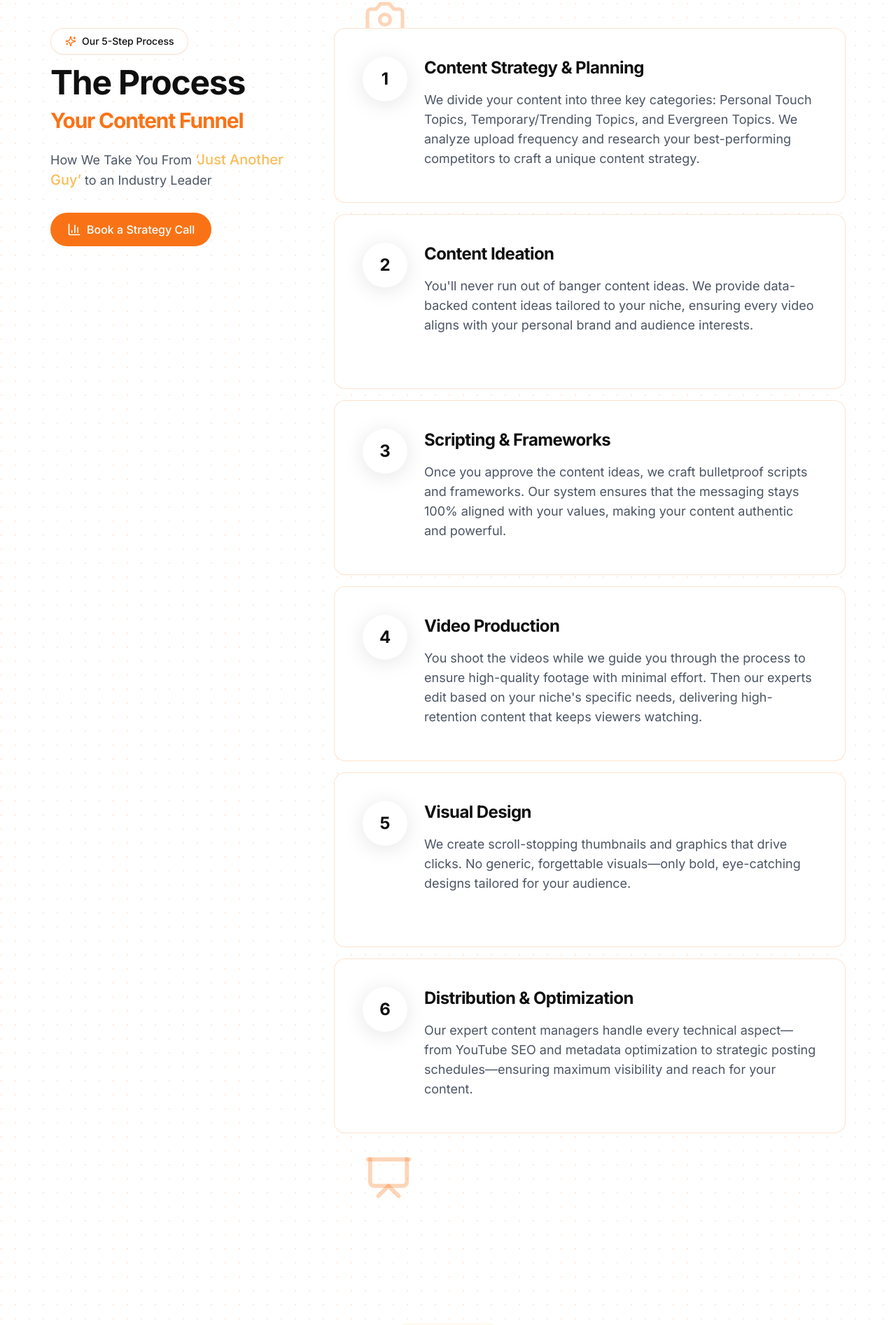
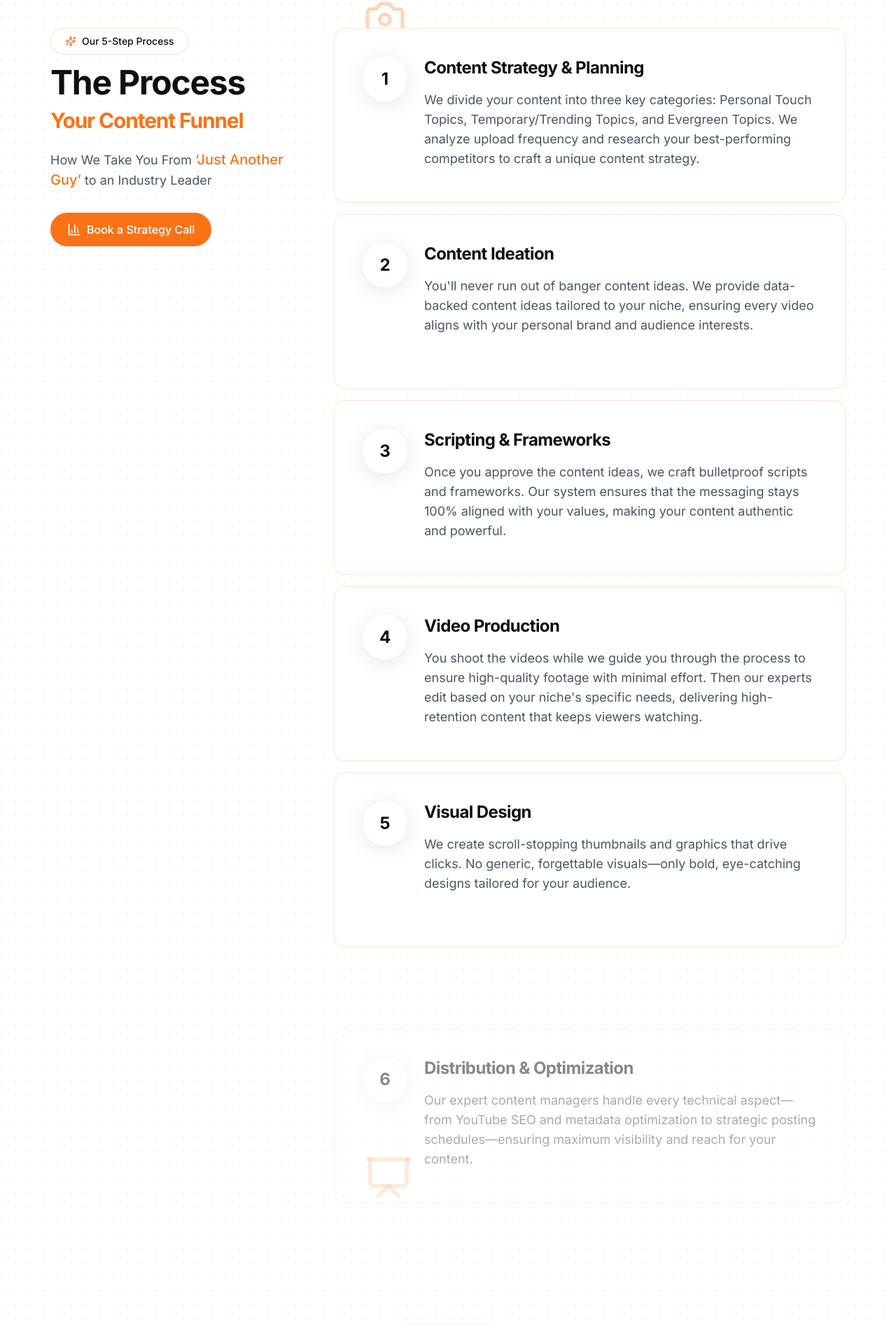
Before and after one commit to VinayakPorwal/content-flix, a React (Vite) app: page / in a window 1280 px wide. Shown: the part 1177-3071 px from the top of the page at 70% size. Built offline with nearby package versions, Linux system fonts and the light colour scheme.

Commit message:
Restore Process Step Sticky Effect
Restores the sticky and stack effect to the process steps component.

```diff
--- a/src/components/ProcessSteps.tsx
+++ b/src/components/ProcessSteps.tsx
@@ -25,6 +25,7 @@ const StepCard: React.FC<StepCardProps> = ({ number, title, description, index,
         "process-card bg-white p-10 rounded-2xl border border-agency-orange/20 min-h-[250px]",
         "transition-all duration-800 ease-out",
         "sticky",
+        isActive ? "opacity-100" : "opacity-50 translate-y-[100px]"
       )}
       style={{
         top: `${index*10 + 200}px`,
@@ -75,7 +76,7 @@ const ProcessSteps: React.FC = () => {
   };
 
   return (
-    <section id="process" className="process-section" ref={sectionRef}>
+    <section id="process" className="process-section bg-transparent" ref={sectionRef}>
       <div className="container-custom py-32 relative">
         {/* Floating icons */}
         <motion.div
@@ -132,7 +133,7 @@ const ProcessSteps: React.FC = () => {
             </AnimatedSection>
 
             <AnimatedSection delay={300} animation="fade-up">
-              <p className="text-gray-600 text-lg" dangerouslySetInnerHTML={{ __html: data.process.subtitle }}></p>
+              <p className="text-gray-600 text-lg" dangerouslySetInnerHTML={{ __html: data.process.subtitle.replace('text-agency-gold', 'text-agency-orange') }}></p>
             </AnimatedSection>
 
             <AnimatedSection delay={400} animation="fade-up">
```
